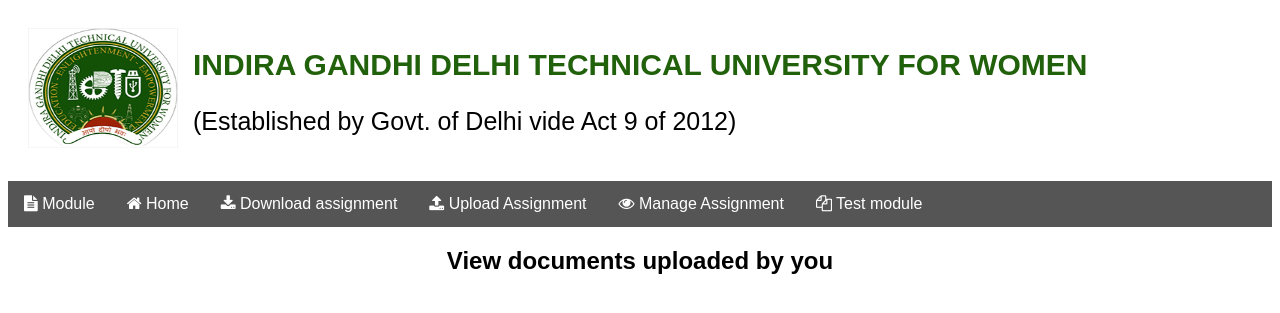
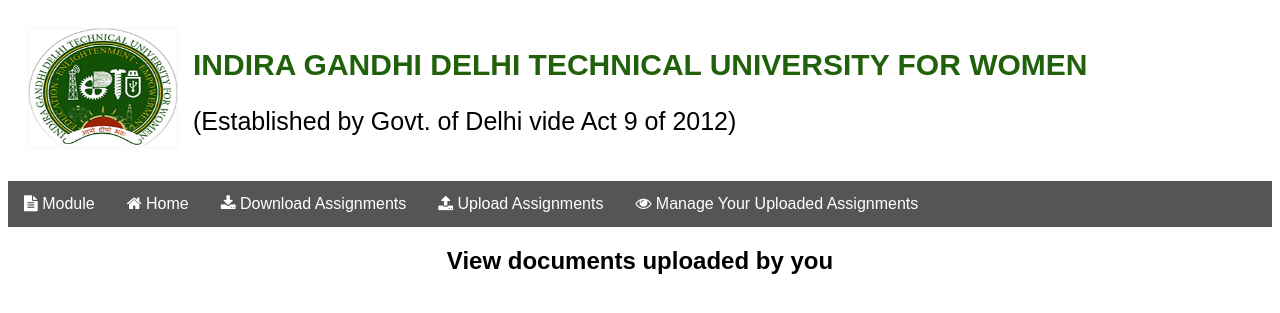
Before and after one commit to pranatimittal/ERP2, a PHP site: page /student_pages/view_ass.php in a window 1280 px wide. Shown: the top 313 px of the page. Run offline with PHP 8.4, Linux system fonts and the light colour scheme; a user stored in the database is signed in; data comes from the database, SQL or seed files in the repository; data that the repository does not hold is empty.

Commit message:
Update Navbar

```diff
--- a/student_pages/view_ass.php
+++ b/student_pages/view_ass.php
@@ -157,11 +157,10 @@
    <div class="navbar" id="myTopnav">
     <a class="active" href="module_page.php"><i class="fa fa-file-text" aria-hidden="true"></i> Module</a>
     <a href="learning_homepage.php"><i class="fa fa-user  fa-home"></i> Home</a>
-    <a href="download_resources.php"><i class="fa fa-download" aria-hidden="true"></i> Download assignment</a>
-    <a href="stu_upload_ass.php"><i class="fa fa-upload" aria-hidden="true"></i> Upload Assignment </a>
-        <a href="view_ass.php"><i class="fa fa-eye" aria-hidden="true"></i> Manage Assignment </a>
-    <a href="stu_home.php"><i class="fa fa-files-o" aria-hidden="true"></i> Test module</a>
-  <a href="javascript:void(0);" class="icon" onclick="myFunction()">
+    <a href="download_resources.php"><i class="fa fa-download" aria-hidden="true"></i> Download Assignments</a>
+    <a href="stu_upload_ass.php"><i class="fa fa-upload" aria-hidden="true"></i> Upload Assignments </a>
+        <a href="view_ass.php"><i class="fa fa-eye" aria-hidden="true"></i> Manage Your Uploaded Assignments </a>
+    <a href="javascript:void(0);" class="icon" onclick="myFunction()">
         <i class="fa fa-bars"></i>
   </a>
       </div>
```
